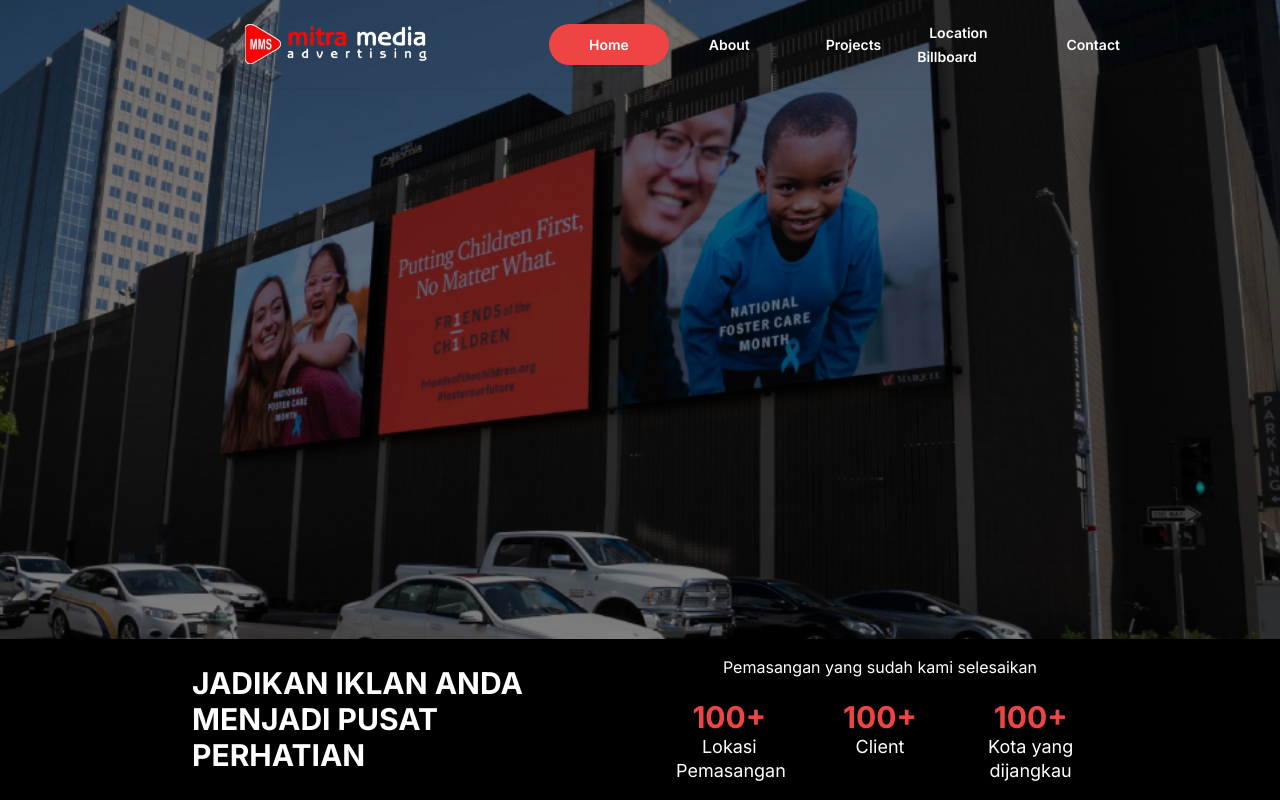
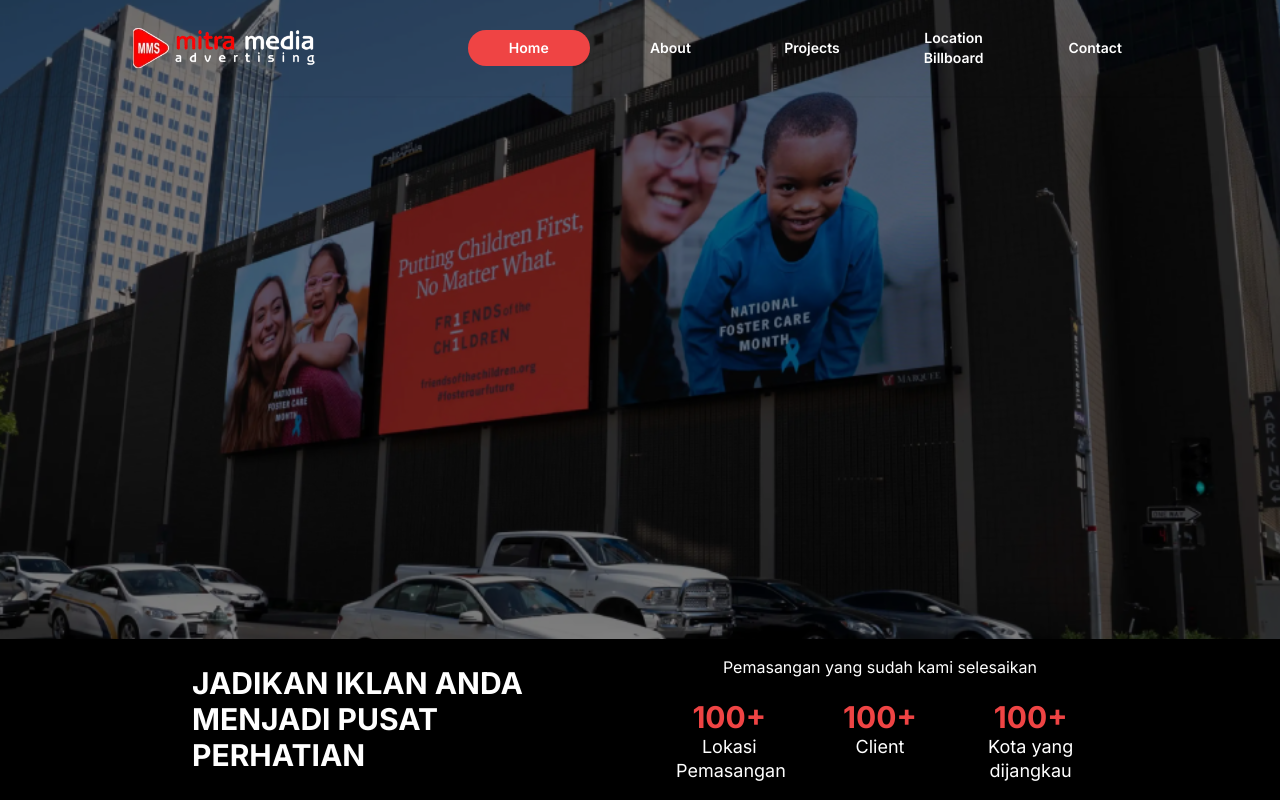
Before and after one commit to achmadtoriq/mitramedia-nextjs, a Next.js app: page / in a window 1280 px wide. Shown: the top 800 px of the page. Built offline with nearby package versions, Linux system fonts and the light colour scheme.

Commit message:
responsive all

```diff
--- a/src/components/navigation/innerMenu/LogoCorp.jsx
+++ b/src/components/navigation/innerMenu/LogoCorp.jsx
@@ -12,7 +12,7 @@
         height={24}
         priority={true}
         alt="Logo Mitramedia Advertising"
-        className="aspect-auto hidden lg:block mx-auto"
+        className="aspect-auto hidden lg:block"
         quality={100}
       />
 
--- a/src/components/navigation/innerMenu/Menu.jsx
+++ b/src/components/navigation/innerMenu/Menu.jsx
@@ -1,4 +1,4 @@
-"use client"
+"use client";
 import Link from "next/link";
 import { usePathname } from "next/navigation";
 import React from "react";
@@ -41,17 +41,16 @@
 
   return menuName.map((item, index) => (
     <>
-      <div
-        className={`${item.width}`}
-        key={index}
+      <Link key={index}
+        className={`text-sm py-2 font-semibold rounded-full tracking-normal ${
+          pathname === item.path
+            ? "bg-red-500 text-white"
+            : ` ${state ? "text-red-500" : "text-white"} `
+        }`}
+        href={item.path}
       >
-        <Link
-          className={`${item.className} text-sm font-semibold rounded-full tracking-normal ${ pathname === item.path ? "bg-red-500 text-white" : ` ${ state ? "text-red-500" : "text-white" } `}`}
-          href={item.path}
-        >
-          {item.name}
-        </Link>
-      </div>
+        {item.name}
+      </Link>
     </>
   ));
 };
--- a/src/components/navigation/mainBar.jsx
+++ b/src/components/navigation/mainBar.jsx
@@ -1,41 +1,104 @@
 "use client";
-import React from "react";
-import { ModeToggle } from "../buttonToogle";
-import Menu from "./innerMenu/Menu";
+import React, { useState } from "react";
+// import { ModeToggle } from "../buttonToogle";
 import LogoCorp from "./innerMenu/LogoCorp";
 import useScroll from "@/hooks/useScroll";
 import { usePathname } from "next/navigation";
-import { HamburgerMenuIcon } from "@radix-ui/react-icons";
+import { HamburgerMenuIcon, Cross1Icon } from "@radix-ui/react-icons";
+import Link from "next/link";
+import Menu from "./innerMenu/Menu";
+
+const menuName = [
+  {
+    name: "Home",
+    path: "/",
+    className: "py-3 px-10",
+    width: "",
+  },
+  {
+    name: "About",
+    path: "/about",
+    className: "py-3 px-10",
+    width: "",
+  },
+  {
+    name: "Projects",
+    path: "/project",
+    className: "py-3 px-9",
+    width: "",
+  },
+  {
+    name: "Location Billboard",
+    path: "/location",
+    className: "py-3 px-3",
+    width: "",
+  },
+  {
+    name: "Contact",
+    path: "/contact",
+    className: "py-3 px-9",
+    width: "",
+  },
+];
 
 const MainBar = () => {
+  const [isOpen, setIsOpen] = useState(false);
 
   const pathname = usePathname();
   const scrollY = useScroll();
 
-  const state =
-    scrollY > 100 || pathname !== "/" ? true : false;
+  const state = scrollY > 100 || pathname !== "/" ? true : false;
 
   return (
     <>
-      <header className={`fixed top-0 w-full shadow-sm p-1 lg:p-3 z-20 ${
+      <header
+        className={`fixed top-0 w-full shadow-sm p-1 lg:p-3 z-20 ${
           scrollY > 100 ? "bg-white" : "bg-white lg:bg-transparent"
-        }`}>
+        }`}
+      >
         {/* <div className="absolute top-0 right-0 m-2">
           <ModeToggle className="rounded-full" />
         </div> */}
         <div className="lg:container">
           <div className="w-full mx-auto lg:my-2 flex justify-between items-center lg:px-20">
-            <div className="w-full lg:w-[70%]">
+            <div className="w-full lg:w-[50%]">
               <LogoCorp state={state} />
-            </div>
-            <div className="hidden lg:flex w-full justify-between items-center">
-              <Menu state={state} />
             </div>
             <div className="lg:hidden w-full text-right">
               {/* <Menu state={state} /> */}
-              <button className="border-2 border-black/40 rounded-sm p-1 m-2">
-                <HamburgerMenuIcon className="h-5 w-5" />
+              <button
+                onClick={() => setIsOpen(!isOpen)}
+                className="border-2 border-black/40 rounded-sm p-1 m-2"
+              >
+                {isOpen ? (
+                  <Cross1Icon className="h-5 w-5" />
+                ) : (
+                  <HamburgerMenuIcon className="h-5 w-5" />
+                )}
               </button>
+            </div>
+            <div className="hidden lg:grid grid-cols-5 gap-5 w-full text-center justify-between items-center">
+              <Menu state={state} />
+            </div>
+            <div
+              className={
+                isOpen
+                  ? "mt-4 top-10 bg-white py-1 left-0 absolute ease-in duration-300 w-screen lg:hidden shadow-xl"
+                  : "mt-4 top-10 bg-white py-1 left-[-100%] absolute ease-in duration-300 w-screen lg:hidden"
+              }
+            >
+              <div className="flex flex-col items-start justify-start">
+                {menuName.map((item, index) => (
+                  <Link
+                    key={index}
+                    href={item.path}
+                    className="w-full py-2 text-black hover:bg-black hover:text-white"
+                    onClick={() => setIsOpen(!isOpen)}
+                  >
+                    <p className="mx-4 leading-tight">{item.name}</p>
+                  </Link>
+                ))}
+              </div>
             </div>
           </div>
         </div>
```
